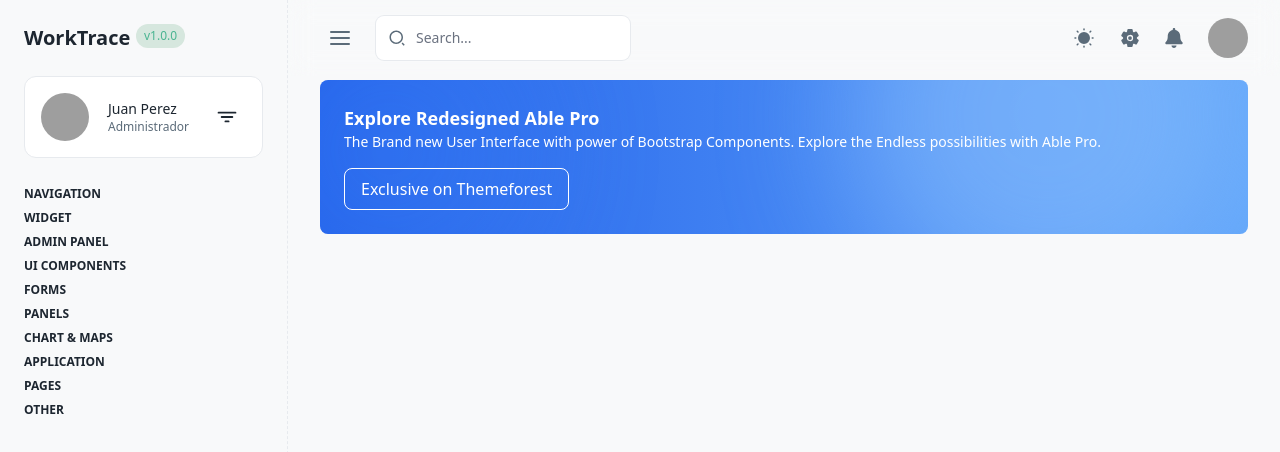
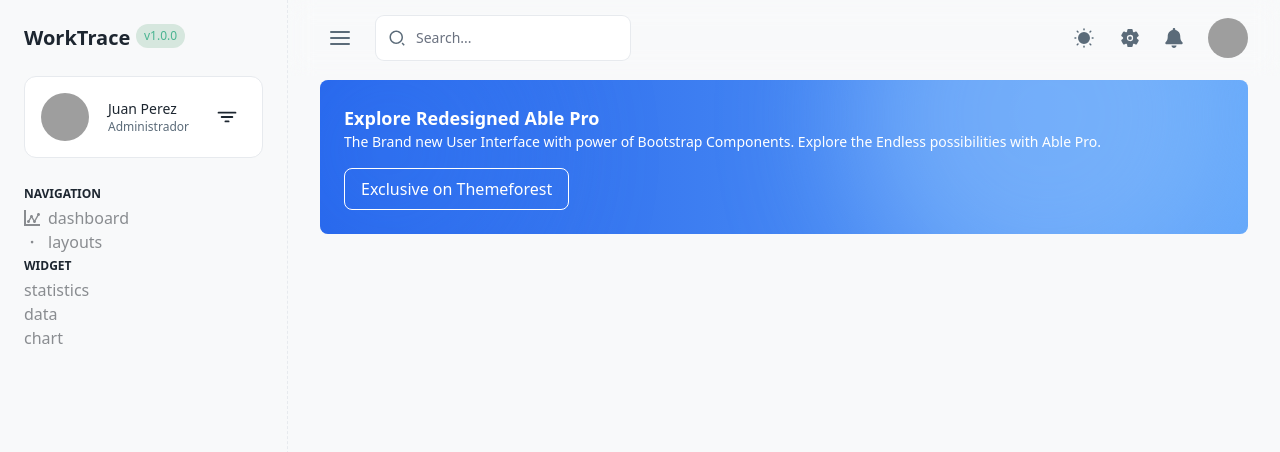
Before and after one commit to Miguel-UNSCH/sistema-escalafon, a Next.js app: page /dashboard in a window 1280 px wide. Shown: the top 452 px of the page. Built offline with nearby package versions, Linux system fonts and the light colour scheme; grey boxes are pictures that could not be loaded.

Commit message:
other changes

```diff
--- a/src/components/layout/Sidebar.tsx
+++ b/src/components/layout/Sidebar.tsx
@@ -1,4 +1,6 @@
+import { LuDot } from "react-icons/lu";
 import UserInfo from "../cards/UserInfo";
+import { ImStatsDots } from "react-icons/im";
 
 interface SidebarProps {
   isOpen: boolean;
@@ -7,24 +9,69 @@
 }
 
 const Navigation = () => {
-  const items: string[] = [
-    "navigation",
-    "widget",
-    "admin panel",
-    "ui components",
-    "forms",
-    "panels",
-    "chart & maps",
-    "application",
-    "pages",
-    "other",
+  // const items: string[] = [
+  //   "navigation",
+  //   "widget",
+  //   "admin panel",
+  //   "ui components",
+  //   "forms",
+  //   "panels",
+  //   "chart & maps",
+  //   "application",
+  //   "pages",
+  //   "other",
+  // ];
+  const items = [
+    {
+      title: "navigation",
+      options: [
+        {
+          icon: <ImStatsDots />,
+          title: "dashboard",
+          subOptions: ["default", "analytics", "finance"],
+        },
+        {
+          icon: <LuDot />,
+          title: "layouts",
+          subOptions: ["vertical", "horizontal", "layouts 2", "compact", "tab"],
+        },
+      ],
+    },
+    {
+      title: "widget",
+      options: [
+        {
+          icon: "",
+          title: "statistics",
+        },
+        {
+          icon: "",
+          title: "data",
+        },
+        {
+          icon: "",
+          title: "chart",
+        },
+      ],
+    },
   ];
   return (
     <div className="flex flex-col">
       {items.map((i) => (
-        <p key={i} className="py-1 font-bold text-xs uppercase">
-          {i}
-        </p>
+        <div key={i.title} className="flex flex-col">
+          <p className="py-1 font-bold text-text-primary text-xs uppercase">
+            {i.title}
+          </p>
+          {i.options.map(({ icon, title }) => (
+            <div
+              className="flex flex-row items-center gap-2 text-[#898C90]"
+              key={title}
+            >
+              {icon}
+              <span className="">{title}</span>
+            </div>
+          ))}
+        </div>
       ))}
     </div>
   );
```
